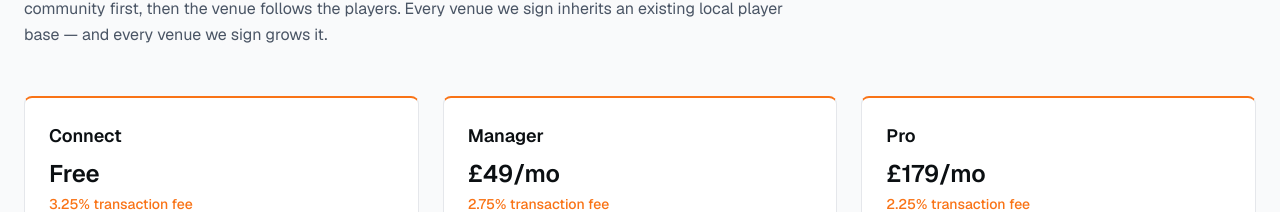
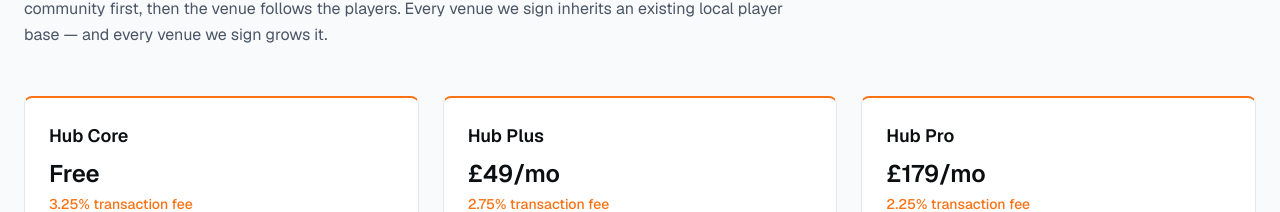
Before and after one commit to WYNAXA/Wynaxa, a Next.js app: page /sports-tech in a window 1280 px wide. Shown: the part 2840-3052 px from the top of the page. Built offline with nearby package versions, Linux system fonts and the light colour scheme.

Commit message:
Pricing: rename tiers to Hub Core / Hub Plus / Hub Pro

```diff
--- a/app/sports-tech/page.tsx
+++ b/app/sports-tech/page.tsx
@@ -29,19 +29,19 @@ const TRACTION = {
 
 const PRICING = [
   {
-    tier: "Connect",
+    tier: "Hub Core",
     price: "Free",
     rate: "3.25%",
     detail: "Court booking, player matching, league tools. No monthly fee.",
   },
   {
-    tier: "Manager",
+    tier: "Hub Plus",
     price: "£49/mo",
     rate: "2.75%",
     detail: "Adds venue management, scheduling and coach administration.",
   },
   {
-    tier: "Pro",
+    tier: "Hub Pro",
     price: "£179/mo",
     rate: "2.25%",
     detail: "Multi-site operations, advanced reporting, priority support.",
```
